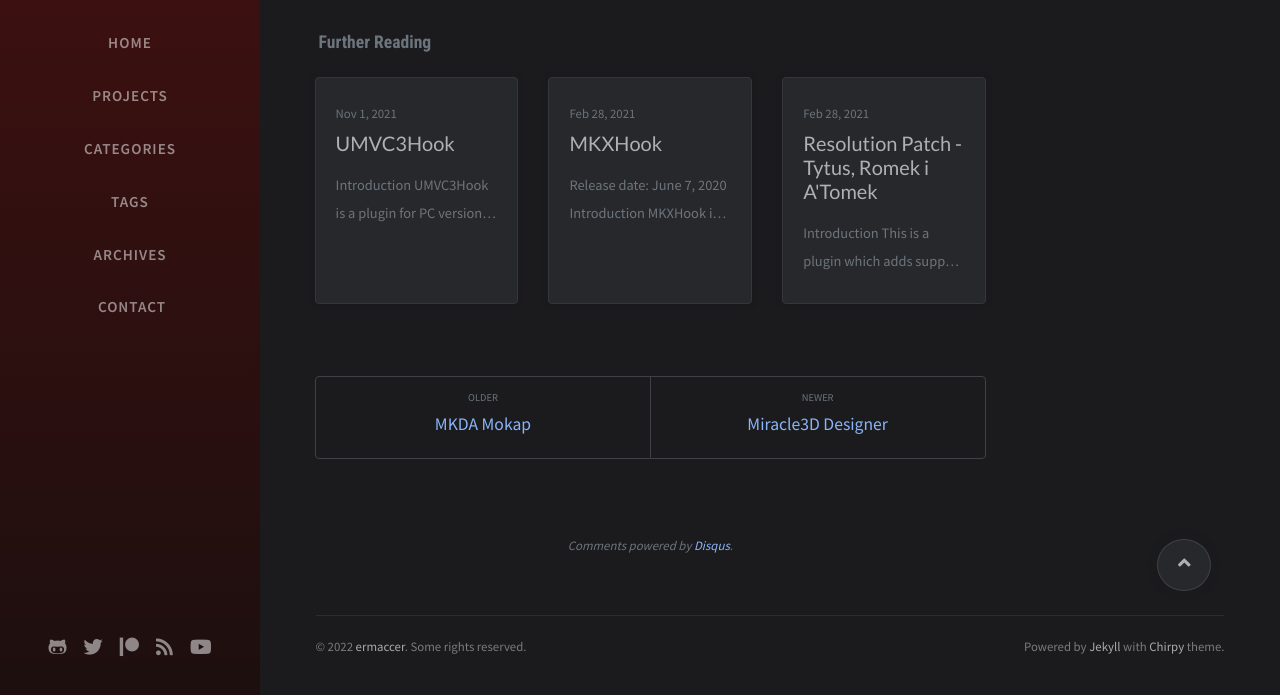
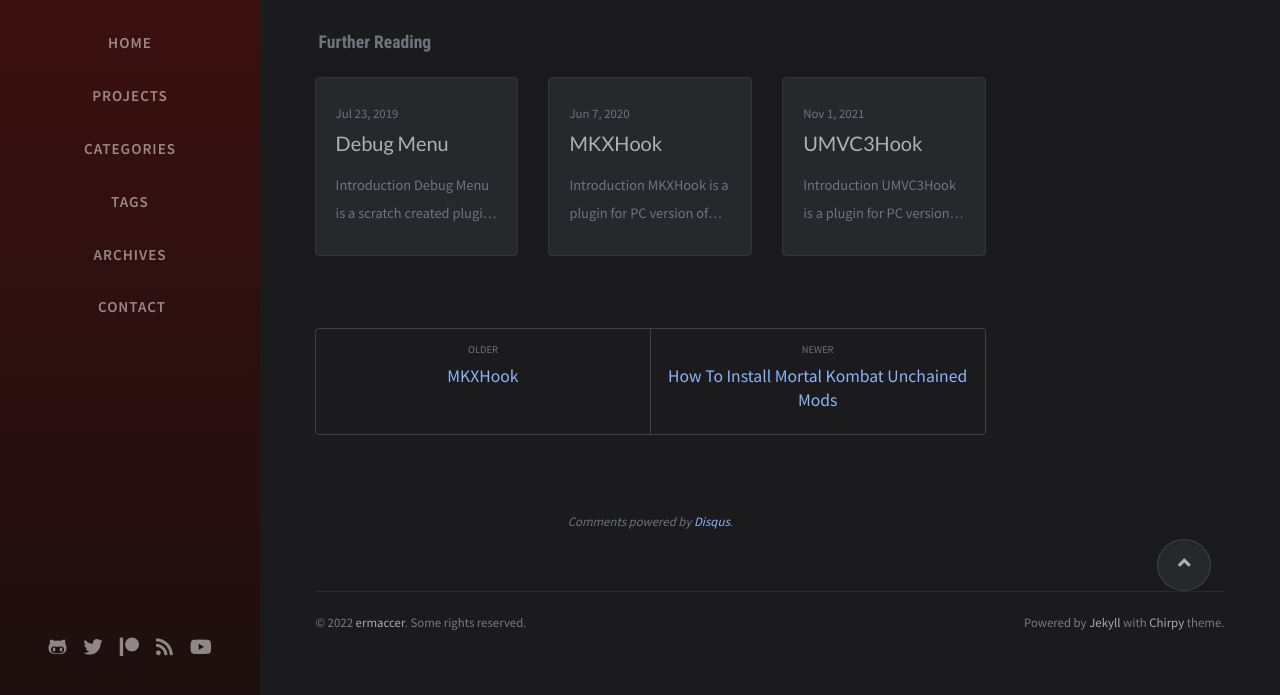
Before and after one commit to ermaccer/ermaccer.github.io, a Jekyll site: the page built from _posts/plugins/2020-08-07-i2hook.md, in a window 1280 px wide and 900 px high, scrolled down 4191 px, cut to the strip 205-900 px from the top of the window. Built offline with Jekyll 4.4.1, drawn with Linux system fonts in a browser that asks for light colours; nearby versions of some CDN libraries; comment, search, counter and statistics services are not loaded; some of the changed text lies outside the part shown.

Commit message:
mh2menu, dates

```diff
--- /dev/null
+++ b/_posts/plugins/2019-07-23-mh2menu.md
@@ -0,0 +1,86 @@
+---
+title: Debug Menu
+date: 2019-07-23 17:14:00 +0100
+categories: [Modifications, Manhunt 2]
+tags: [manhunt, mh, mh2, manhunt2, asi, pc]
+short: A simple debug/cheats menu for Manhunt 2.
+image: https://raw.githubusercontent.com/ermaccer/ermaccer.github.io/gh-pages/assets/mods/mh2/menu/preview.jpg
+pin: false
+---
+
+## Introduction
+Debug Menu is a scratch created plugin allowing access to hidden debug features as well as custom ones created exclusively for it.
+
+
+<div class="alert bg-dark">
+Debug Menu only works with default release executable!
+Russian executable and/or others are <b>not</b> supported!
+</div>
+
+
+# Features
+
+| Feature | Description |
+| --- | --- |
+|Weapon Spawner| Create any weapon currently loaded into level. |
+|Player Control| Turn on/off god mode, disable fall damage, display coordinates. |
+|Level Control| Complete, fail, restart level or give 5 stars. |
+|HUD| Allows you to toggle unused HUD features.|
+|Weather| Change current weather.|
+|Misc.| Infinite ammo, silenced weapons, debug stuff, go search in it!|
+|Slowmotion| Controls game speed.|
+
+# Screenshots
+
+<div id="carouselScreenshots" class="carousel slide" data-ride="carousel">
+  <ol class="carousel-indicators">
+    <li data-target="#carouselScreenshots" data-slide-to="0" class="active"></li>
+    <li data-target="#carouselScreenshots" data-slide-to="1"></li>
+    <li data-target="#carouselScreenshots" data-slide-to="2"></li>
+  </ol>
+  <div class="carousel-inner">
+    <div class="carousel-item active">
+      <img class="d-block w-100" src="https://raw.githubusercontent.com/ermaccer/ermaccer.github.io/gh-pages/assets/mods/mh2/menu/1.jpg">
+    </div>
+    <div class="carousel-item">
+      <img class="d-block w-100" src="https://raw.githubusercontent.com/ermaccer/ermaccer.github.io/gh-pages/assets/mods/mh2/menu/2.jpg">
+    </div>
+    <div class="carousel-item">
+      <img class="d-block w-100" src="https://raw.githubusercontent.com/ermaccer/ermaccer.github.io/gh-pages/assets/mods/mh2/menu/3.jpg">
+    </div>
+  </div>
+  <a class="carousel-control-prev" href="#carouselScreenshots" style="text-decoration: none;" role="button" data-slide="prev">
+    <span class="carousel-control-prev-icon" aria-hidden="true"></span>
+    <span class="sr-only">Previous</span>
+  </a>
+  <a class="carousel-control-next" href="#carouselScreenshots" style="text-decoration: none;" role="button" data-slide="next">
+    <span class="carousel-control-next-icon" aria-hidden="true"></span>
+    <span class="sr-only">Next</span>
+  </a>
+</div>
+
+# Download
+
+<a class="btn btn-block btn-dark bg-dark text-gray btn-lg" style="color: white;" href="https://github.com/ermaccer/Manhunt2.DebugMenu/releases/latest/download/MH2DebugMenu.zip" role="button">
+<i class="fas fa-download"></i>
+Download
+</a>
+
+
+# Installation
+
+Debug Menu requires [Ultimate ASI Loader](https://github.com/ThirteenAG/Ultimate-ASI-Loader/releases) .
+Extract dinput8.dll to your Manhunt 2 folder, then rename it to d3d9.dll.
+
+Extract .zip contents to the root folder of Manhunt 2.
+
+
+# Usage
+
+By default **F1**  will open or close in-game menu.
+
+
+# Configuration
+You can configure all controls to your liking.
+Edit Manhunt2.DebugMenu.ini with notepad to do so.
+You'll need VK Key codes in hex/dec format.
--- a/_posts/plugins/2021-02-28-mkxhook.md
+++ b/_posts/plugins/2020-06-07-mkxhook.md
@@ -1,14 +1,12 @@
 ---
 title: MKXHook
-date: 2021-02-28 14:31:00 +0200
+date: 2020-06-07 14:31:00 +0200
 categories: [Modifications, Mortal Kombat X]
 tags: [pc, asi, mkx, mk]
 short: Play as NPCs, control camera and more!
 image: https://raw.githubusercontent.com/ermaccer/ermaccer.github.io/gh-pages/assets/mods/mkx/mkxhook/3.jpg
 pin: false
 ---
-<p class="text-right text-muted display-5"><i>Release date: June 7, 2020 </i></p>
-
 
 ## Introduction
 MKXHook is a plugin for PC version of Mortal Kombat X.
```
Also changed, not shown: _posts/plugins/2020-08-07-i2hook.md (renamed from _posts/plugins/2020-08-24-i2hook.md, +1 -1 lines), _posts/plugins/2021-01-05-mk11hook.md (renamed from _posts/plugins/2021-05-09-mk11hook.md, +1 -2 lines), assets/mods/mh2/menu/1.jpg (added), assets/mods/mh2/menu/2.jpg (added), assets/mods/mh2/menu/3.jpg (added), assets/mods/mh2/menu/preview.jpg (added).
